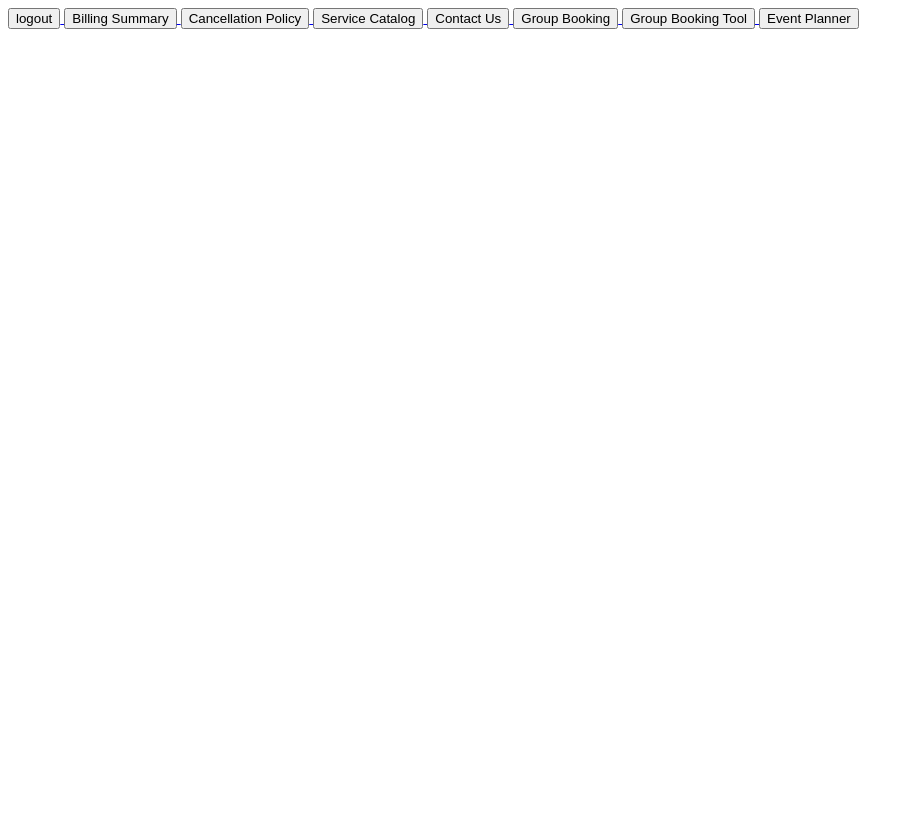
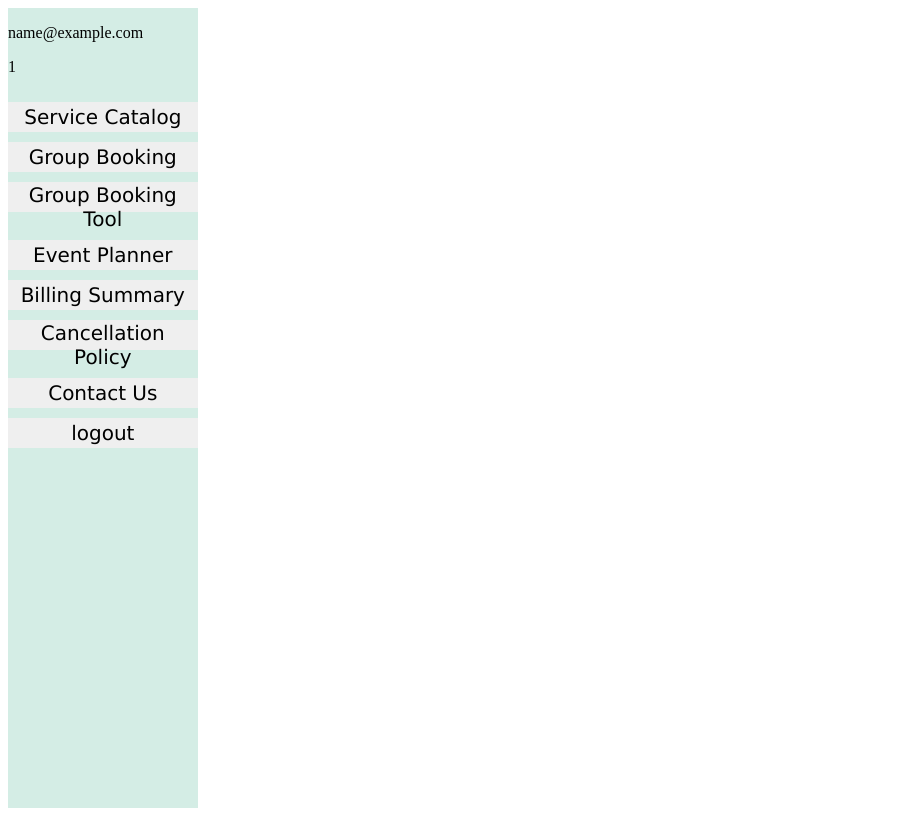
Before and after one commit to rahmanMunna/hotel-reservation, a PHP site: page /home.php in a window 1280 px wide. Shown: the whole page, without its empty margins (0-914 px from the left). Before the commit the page ends 29 px from the top, so only its background shows below. Run offline with PHP 8.4, Linux system fonts and the light colour scheme; the visitor is signed in with stand-in values (Sample User, id 1).

Commit message:
home page updated

```diff
--- /dev/null
+++ b/View/home.css
@@ -0,0 +1,31 @@
+#sidebar {
+    width: 15%;
+    margin-right: auto;
+    height: 100vh;
+    display: flex;
+    flex-direction: column;
+    gap: 10px;
+    background-color: rgb(212, 237, 229);
+
+
+}
+
+button {
+    /* background-color: rgb(96, 229, 229); */
+    width: 100%;
+    height: 30px;
+    font-family: 'Lucida Sans', 'Lucida Sans Regular', 'Lucida Grande', 'Lucida Sans Unicode', Geneva, Verdana, sans-serif;
+    font-size: 20px;
+    border-style: none;
+
+}
+
+button:hover {
+    cursor: pointer;
+    background-color: cadetblue;
+    color: aliceblue;
+
+}
+/* p{
+    font-size: 20px;
+} */
--- a/View/home.php
+++ b/View/home.php
@@ -2,6 +2,8 @@
 session_start();
 if (isset($_SESSION['status'])) {
     // print_r($_SESSION);
+    $userId = $_SESSION['userId'];
+    $email = $_SESSION['email'];
 
 ?>
     <!DOCTYPE html>
@@ -11,23 +13,19 @@ if (isset($_SESSION['status'])) {
         <meta charset="UTF-8" />
         <meta name="viewport" content="width=device-width, initial-scale=1.0" />
         <title>Welcome Home</title>
+        <link rel="stylesheet" href="home.css">
     </head>
 
     <body>
-        <a href="../controller/php/logout.php">
-            <button>logout</button>
-        </a>
-        <a href="../View/Billing Summary/folioViewer.php">
-            <button>Billing Summary</button>
-        </a>
-        <a href="../View/Cancellation Policy/termsDisplay.php">
-            <button>Cancellation Policy</button>
-        </a>
+        <!-- sidebar -->
+        <div id=sidebar>
+            <div>
+                <p><?= htmlspecialchars($email) ?></p>
+                <p><?= htmlspecialchars($userId) ?></p>
+            </div>
+
             <a href="../View/Concierge Request/service_catalog.php">
                 <button>Service Catalog</button>
-        </a>
-        <a href="../View/Contact_Us_Form/contact_us.php">
-            <button>Contact Us</button>
             </a>
             <a href="../View/Group Booking/group_manager.php">
                 <button>Group Booking</button>
@@ -38,6 +36,20 @@ if (isset($_SESSION['status'])) {
             <a href="../View/Group Booking/event_planner.php">
                 <button>Event Planner</button>
             </a>
+            <a href="../View/Billing Summary/folioViewer.php">
+                <button>Billing Summary</button>
+            </a>
+            <a href="../View/Cancellation Policy/termsDisplay.php">
+                <button>Cancellation Policy</button>
+            </a>
+            <a href="../View/Contact_Us_Form/contact_us.php">
+                <button>Contact Us</button>
+            </a>
+
+            <a href="../controller/php/logout.php">
+                <button>logout</button>
+            </a>
+        </div>
     </body>
 
     </html>
--- a/controller/php/logout.php
+++ b/controller/php/logout.php
@@ -4,4 +4,4 @@
 session_start();
 session_destroy();
 
-header('Location: ../View/Authentication/Login/login.html');
+header('Location: ../../View/Authentication/Login/login.html');
```
Also changed, not shown: controller/php/loginValidation.php (+5 -3 lines). Lines whose indentation alone changed are shown as unchanged.
